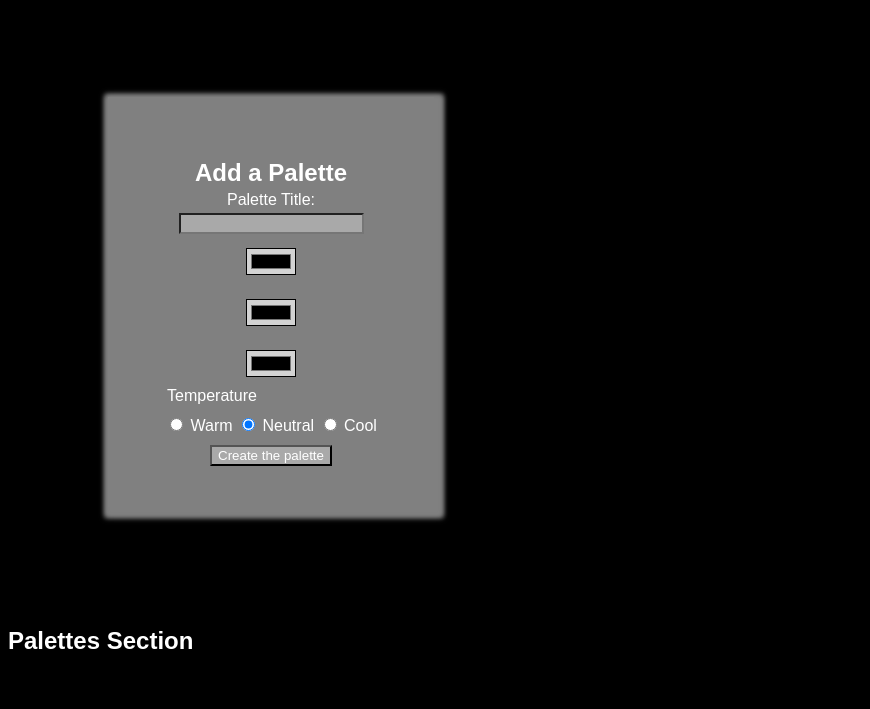
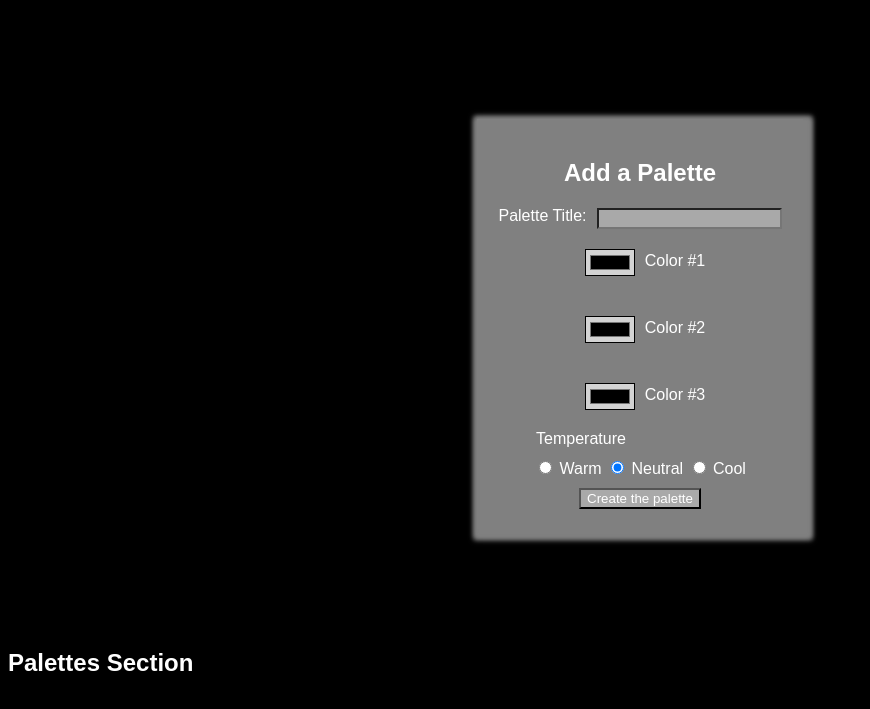
Before and after one commit to csdinozo/palette-picker, a website built with Vite: page app/index.html in a window 1280 px wide. Shown: the part 61-770 px from the top of the page, without its empty margins (0-870 px from the left). Built offline with nearby package versions, Linux system fonts and the light colour scheme.

Commit message:
added sections to index.html file

```diff
--- a/app/index.html
+++ b/app/index.html
@@ -13,18 +13,28 @@
         <h1>Palette Picker</h1>
       </header>
       <main>
-        <form id="picker-form">
-          <h2 class="picker-labels">Add a Palette</h2>
-          <label for="palette-title-input" class="picker-labels">Palette Title: </label>
-          <input type="text" name="paletteTitle" id="palette-title-input" required>
+        <section id="form-section" aria-label="section containing form for palette creation">
+        <form id="picker-form" aria-label="form for creating a new palette">
+          <h2 id="add-palette-label" class="picker-labels">Add a Palette</h2>
+
+          <section id="title" aria-label="section containing title input">
+            <label for="palette-title-input" class="picker-labels title">Palette Title: </label>
+            <input type="text" name="paletteTitle" id="palette-title-input" required>
+          </section>
 
           <div id="colors">
-            <label for="first-color" class="picker-labels"></label>
-            <input type="color" name="firstColor" id="first-color-input">
-            <label for="second-color" class="picker-labels"></label>
-            <input type="color" name="secondColor" id="second-color-input">
-            <label for="third-color" class="picker-labels"></label>
-            <input type="color" name="thirdColor" id="third-color-input">
+            <section id="first" aria-label="section containing selector for first color">
+              <input type="color" name="firstColor" id="first-color-input">
+              <label for="first-color" class="picker-labels">Color #1</label>
+            </section>
+            <section id="second" aria-label="section containing selector for second color">
+              <input type="color" name="secondColor" id="second-color-input">
+              <label for="second-color" class="picker-labels">Color #2</label>
+            </section>
+            <section id="third" aria-label="section containing selector for third color">
+              <input type="color" name="thirdColor" id="third-color-input">
+              <label for="third-color" class="picker-labels">Color #3</label>
+            </section>
           </div>
 
           <fieldset id="temperature-fieldset">
@@ -39,10 +49,11 @@
 
           <button type="submit" id="picker-button">Create the palette</button>
         </form>
+      </section>
 
-        <section id="palettes-display">
+      <section id="palettes-display" aria-label="display of all created palettes">
           <h2>Palettes Section</h2>
-          <ul id="palettes-list"></ul>
+          <ul id="palettes-list" aria-label="list of all created palettes"></ul>
         </section>
       </main>
     </div>
```
